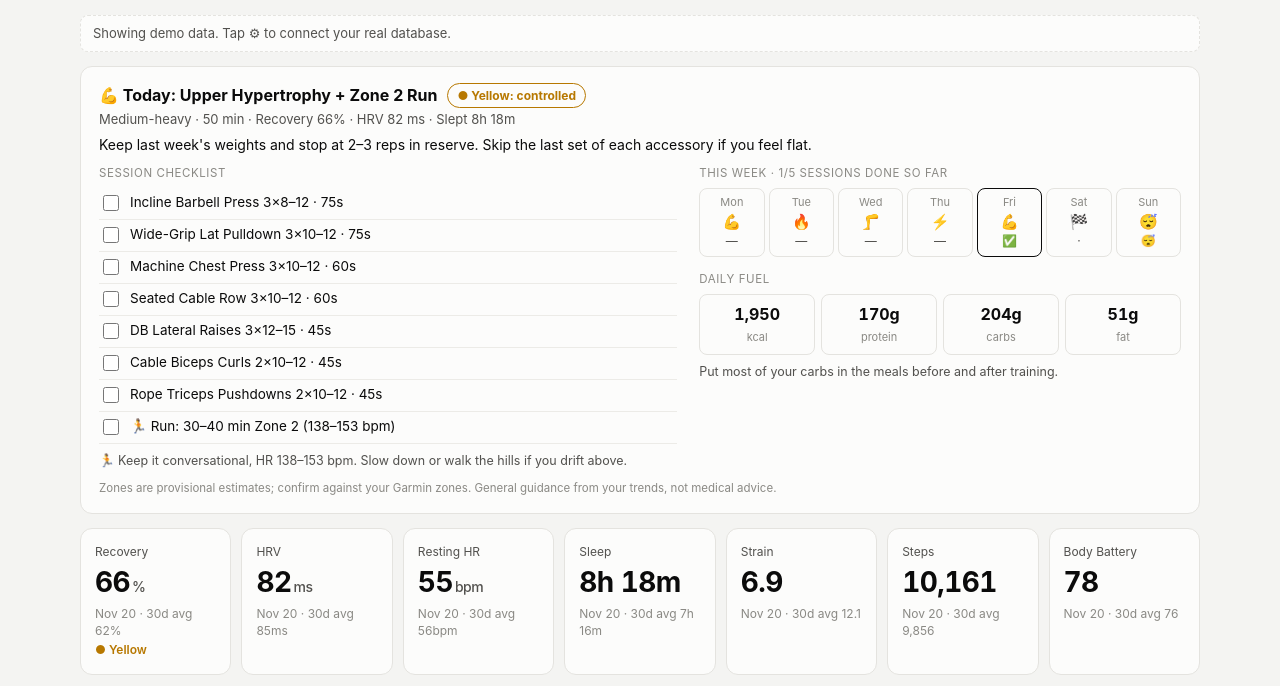
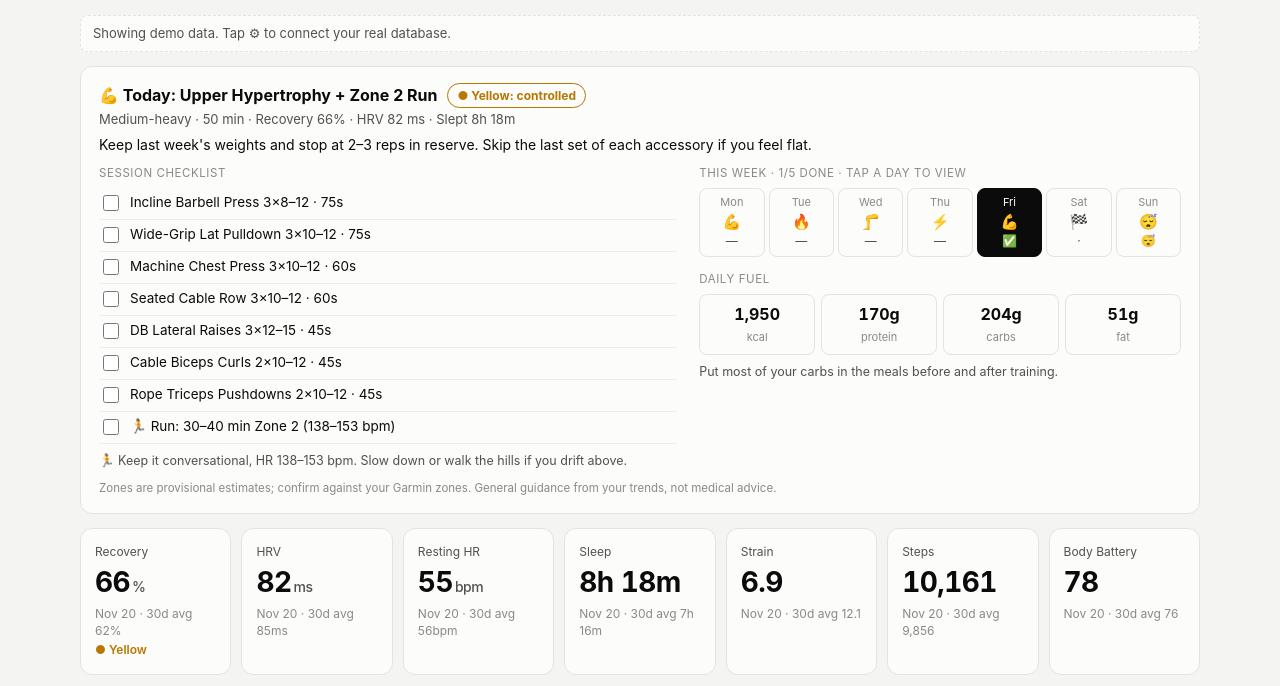
Before and after one commit to brianmassis0-sudo/health-hub, a plain HTML site: page index.html in a window 1280 px wide. Both pictures are taken after a click on the button "Try demo data". Shown: the part 74-760 px from the top of the page. Drawn offline with nearby package versions, Linux system fonts and the light colour scheme.

Commit message:
Tap any day in the week strip to view its session
Co-Authored-By: Claude Opus 5.5 <noreply@anthropic.com>
Claude-Session: https://claude.ai/code/session_016B8eZquwh66DJ8Kxodgc3D

```diff
--- a/index.html
+++ b/index.html
@@ -79,7 +79,11 @@
   .hint { font-size: 12.5px; color: var(--text-secondary); margin-top: 8px; }
   .week { display: grid; grid-template-columns: repeat(7, 1fr); gap: 4px; }
   .wk { text-align: center; border: 1px solid var(--border); border-radius: 8px; padding: 6px 0; }
+  .wk { cursor: pointer; transition: background .12s; }
+  .wk:hover { background: var(--page); }
   .wk.today { border-color: var(--text-primary); }
+  .wk.sel { background: var(--text-primary); border-color: var(--text-primary); }
+  .wk.sel .wk-d, .wk.sel .wk-m { color: var(--surface-1); }
   .wk-d { font-size: 11px; color: var(--text-muted); } .wk-i { font-size: 15px; } .wk-m { font-size: 12px; color: var(--text-secondary); min-height: 16px; }
   .macros { display: grid; grid-template-columns: repeat(4, 1fr); gap: 6px; }
   .macros div { border: 1px solid var(--border); border-radius: 8px; padding: 8px 4px; text-align: center; }
@@ -148,7 +152,7 @@
 const LS = (k, v) => { try { if (v === undefined) return localStorage.getItem(k); localStorage.setItem(k, v); } catch (e) { return null; } };
 const $ = id => document.getElementById(id);
 const css = n => getComputedStyle(document.querySelector('.viz-root')).getPropertyValue(n).trim();
-let RAW = null, DAYS = 30, CHARTS = {}, DEMO = false;
+let RAW = null, DAYS = 30, CHARTS = {}, DEMO = false, VIEW = null; // VIEW = date string of the session being viewed
 
 /* ---------- merge sources into one row per day ---------- */
 const PRIORITY = {
@@ -269,7 +273,7 @@ function runAdjust(level) {
   return `Keep it conversational, HR ${ZONES.z2[0]}–${ZONES.z2[1]} bpm. Slow down or walk the hills if you drift above.`;
 }
 
-function weekStrip(workouts) {
+function weekStrip(workouts, sel) {
   const now = new Date(), dow = now.getDay(), mon = new Date(now); mon.setDate(now.getDate() - ((dow + 6) % 7));
   const names = ['Mon', 'Tue', 'Wed', 'Thu', 'Fri', 'Sat', 'Sun'];
   let done = 0, due = 0;
@@ -282,13 +286,15 @@ function weekStrip(workouts) {
     const isToday = ds === localISO(now), future = d > now && !isToday;
     if (p.type !== 'rest' && !future) { due++; if (ok) done++; }
     const mark = p.type === 'rest' ? '😴' : ok ? '✅' : future || isToday ? '·' : '—';
-    return `<div class="wk${isToday ? ' today' : ''}" title="${p.title}"><div class="wk-d">${nm}</div><div class="wk-i">${p.icon}</div><div class="wk-m">${mark}</div></div>`;
+    return `<div class="wk${isToday ? ' today' : ''}${ds === sel ? ' sel' : ''}" data-date="${ds}" role="button" tabindex="0" title="${p.title}"><div class="wk-d">${nm}</div><div class="wk-i">${p.icon}</div><div class="wk-m">${mark}</div></div>`;
   }).join('');
   return { html: `<div class="week">${cells}</div>`, done, due };
 }
 
 function renderCoach(all, workouts) {
-  const n = all.length, now = new Date(), today = localISO(now), plan = PLAN[now.getDay()];
+  const n = all.length, now = new Date(), today = localISO(now);
+  const viewDate = VIEW || today, vd = new Date(viewDate + 'T12:00:00'), isTodayView = viewDate === today, plan = PLAN[vd.getDay()];
+  const dayName = vd.toLocaleDateString(undefined, { weekday: 'long' });
   const lastWith = k => { for (let i = n - 1; i >= 0; i--) if (all[i][k] != null) return all[i][k]; return null; };
   const win = (k, from, to) => avg(all.slice(Math.max(0, n - from), n - to).map(d => d[k]));
   const rec = lastWith('recovery'), hrv = lastWith('hrv'), rhr = lastWith('rhr');
@@ -305,7 +311,7 @@ function renderCoach(all, workouts) {
   const color = level === 'good' ? css('--good') : level === 'bad' ? css('--bad') : css('--warn');
 
   // checklist state (per day, this device only)
-  const key = 'hh_done_' + today;
+  const key = 'hh_done_' + viewDate;
   let checked = {}; try { checked = JSON.parse(localStorage.getItem(key) || '{}'); } catch (e) {}
   const items = [...plan.items, ...(plan.run ? ['🏃 Run: ' + plan.run] : [])];
   const list = items.map((t, i) => `<label class="chk"><input type="checkbox" data-i="${i}" ${checked[i] ? 'checked' : ''}><span>${t}</span></label>`).join('');
@@ -316,25 +322,30 @@ function renderCoach(all, workouts) {
   if (sleep7 != null && sleep7 < 420) tips.push(['😴', `<b>Sleep is averaging ${fmtH(sleep7)} this week.</b> Your plan calls for 7–9h. Short sleep hurts HYROX performance and muscle gain in a deficit.`]);
   else if (sleepLast != null && sleepLast < 390) tips.push(['😴', `<b>Short night (${fmtH(sleepLast)}).</b> Aim for bed 30–45 min earlier tonight.`]);
   if (strain7 != null && strain30 != null && strain7 > strain30 * 1.2 && level !== 'good') tips.push(['⚠️', `<b>Load is climbing faster than recovery</b> (7-day strain ${fmtN(strain7, 1)} vs ${fmtN(strain30, 1)} usual). Consider making the next HYROX a controlled one.`]);
-  const wk = weekStrip(workouts);
+  const wk = weekStrip(workouts, viewDate);
 
   $('coach').innerHTML = `
-    <div class="coach-head"><h2>${plan.icon} Today: ${plan.title}</h2><span class="badge" style="color:${color}">${badge}</span></div>
-    <div class="sub" style="margin-top:2px">${plan.time}${rec != null ? ` · Recovery ${fmtN(rec)}%` : ''}${hrv != null ? ` · HRV ${fmtN(hrv)} ms` : ''}${sleepLast != null ? ` · Slept ${fmtH(sleepLast)}` : ''}</div>
-    <div class="coach-sum">${score == null ? 'Sync a few days of data for recovery-based adjustments. Follow the plan as written for now.' : adjustFor(plan, level)}</div>
+    <div class="coach-head"><h2>${plan.icon} ${isTodayView ? 'Today' : dayName}: ${plan.title}</h2>${isTodayView ? `<span class="badge" style="color:${color}">${badge}</span>` : `<button class="btn" id="back-today" style="padding:3px 10px;font-size:12px">← Back to today</button>`}</div>
+    <div class="sub" style="margin-top:2px">${plan.time}${!isTodayView ? '' : rec != null ? ` · Recovery ${fmtN(rec)}%` : ''}${isTodayView && hrv != null ? ` · HRV ${fmtN(hrv)} ms` : ''}${isTodayView && sleepLast != null ? ` · Slept ${fmtH(sleepLast)}` : ''}</div>
+    <div class="coach-sum">${!isTodayView ? `Planned session for ${dayName}. On the day, this card will adjust it to your recovery.` : score == null ? 'Sync a few days of data for recovery-based adjustments. Follow the plan as written for now.' : adjustFor(plan, level)}</div>
     <div class="coach-grid">
       <div><div class="coach-lbl">Session checklist</div>${list}
-        ${plan.run ? `<div class="hint">🏃 ${runAdjust(level)}</div>` : ''}${plan.hr ? `<div class="hint">❤️ ${plan.hr}</div>` : ''}</div>
+        ${plan.run ? `<div class="hint">🏃 ${isTodayView ? runAdjust(level) : runAdjust('warn')}</div>` : ''}${plan.hr ? `<div class="hint">❤️ ${plan.hr}</div>` : ''}</div>
       <div>
-        <div class="coach-lbl">This week · ${wk.done}/${wk.due} sessions done so far</div>${wk.html}
+        <div class="coach-lbl">This week · ${wk.done}/${wk.due} done · tap a day to view</div>${wk.html}
         <div class="coach-lbl" style="margin-top:14px">Daily fuel</div>
         <div class="macros"><div><b>${MACROS.kcal.toLocaleString()}</b><span>kcal</span></div><div><b>${MACROS.protein}g</b><span>protein</span></div><div><b>${MACROS.carbs}g</b><span>carbs</span></div><div><b>${MACROS.fat}g</b><span>fat</span></div></div>
         ${plan.type !== 'rest' ? '<div class="hint">Put most of your carbs in the meals before and after training.</div>' : ''}
       </div>
     </div>
-    ${tips.length ? `<ul style="margin-top:14px">${tips.slice(0, 4).map(([i, t]) => `<li><span>${i}</span><span>${t}</span></li>`).join('')}</ul>` : ''}
+    ${tips.length && isTodayView ? `<ul style="margin-top:14px">${tips.slice(0, 4).map(([i, t]) => `<li><span>${i}</span><span>${t}</span></li>`).join('')}</ul>` : ''}
     <div class="note">Zones are provisional estimates; confirm against your Garmin zones. General guidance from your trends, not medical advice.</div>`;
 
+  $('coach').querySelectorAll('.wk').forEach(el => {
+    const go = () => { VIEW = el.dataset.date === today ? null : el.dataset.date; renderCoach(all, workouts); };
+    el.onclick = go; el.onkeydown = e => { if (e.key === 'Enter' || e.key === ' ') { e.preventDefault(); go(); } };
+  });
+  const back = $('back-today'); if (back) back.onclick = () => { VIEW = null; renderCoach(all, workouts); };
   $('coach').querySelectorAll('input[type=checkbox]').forEach(cb => cb.onchange = () => {
     checked[cb.dataset.i] = cb.checked; try { localStorage.setItem(key, JSON.stringify(checked)); } catch (e) {}
   });
```
